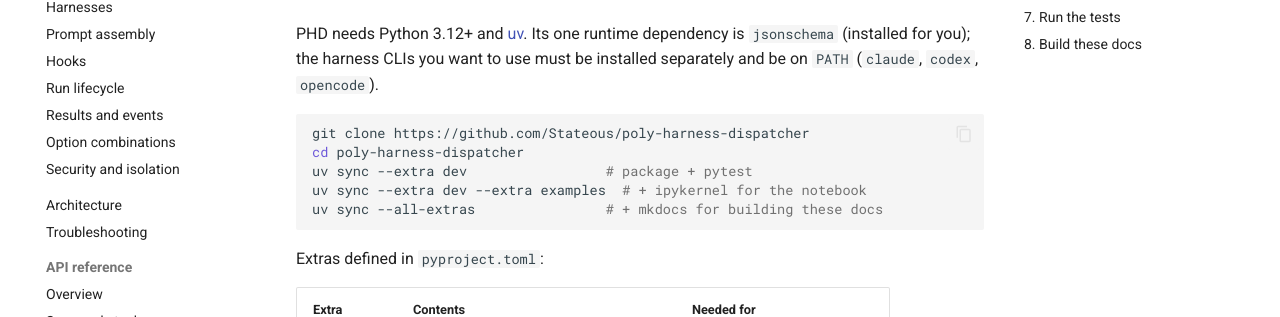
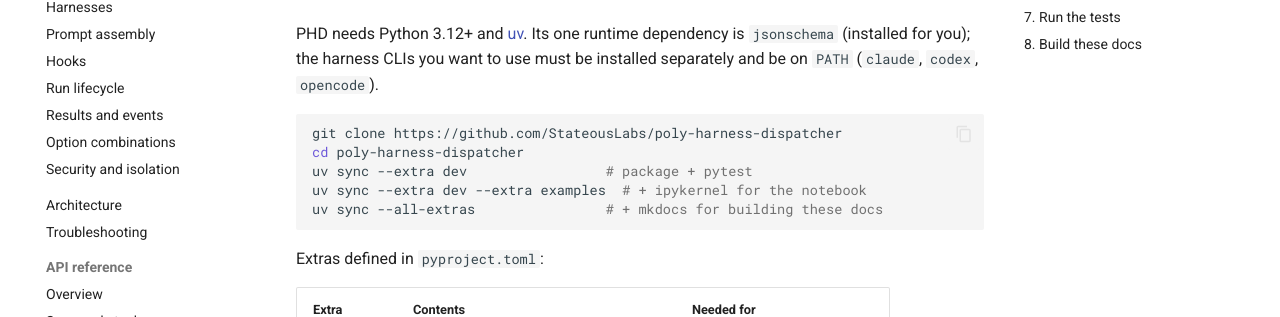
Before and after one commit to StateousLabs/poly-harness-dispatcher, an MkDocs documentation site: the page built from docs/getting-started.md, in a window 1280 px wide and 900 px high. Shown: the part 301-618 px from the top of the window. Built offline with MkDocs 1.6.1 and Material for MkDocs 9.7.7, drawn with Linux system fonts in a browser that asks for light colours; comment, search, counter and statistics services are not loaded; part of the change alters nothing that is shown.

Commit message:
Point docs at the StateousLabs organization
Co-Authored-By: Claude Opus 5.5 <noreply@anthropic.com>
Claude-Session: https://claude.ai/code/session_013Y5zqw3Gd7dFuxyoGDVHGQ

````diff
--- a/docs/getting-started.md
+++ b/docs/getting-started.md
@@ -9,7 +9,7 @@ PHD needs Python 3.12+ and [uv](https://docs.astral.sh/uv/). Its one runtime dep
 you want to use must be installed separately and be on `PATH` (`claude`, `codex`, `opencode`).
 
 ```bash
-git clone https://github.com/Stateous/poly-harness-dispatcher
+git clone https://github.com/StateousLabs/poly-harness-dispatcher
 cd poly-harness-dispatcher
 uv sync --extra dev                 # package + pytest
 uv sync --extra dev --extra examples  # + ipykernel for the notebook
--- a/mkdocs.yml
+++ b/mkdocs.yml
@@ -1,6 +1,6 @@
 site_name: poly-harness-dispatcher (PHD)
 site_description: Spawn headless AI coding agents (Claude Code, Codex, OpenCode) from one harness-neutral spec.
-repo_url: https://github.com/Stateous/poly-harness-dispatcher
+repo_url: https://github.com/StateousLabs/poly-harness-dispatcher
 repo_name: Stateous/poly-harness-dispatcher
 edit_uri: edit/main/docs/
 docs_dir: docs
````
